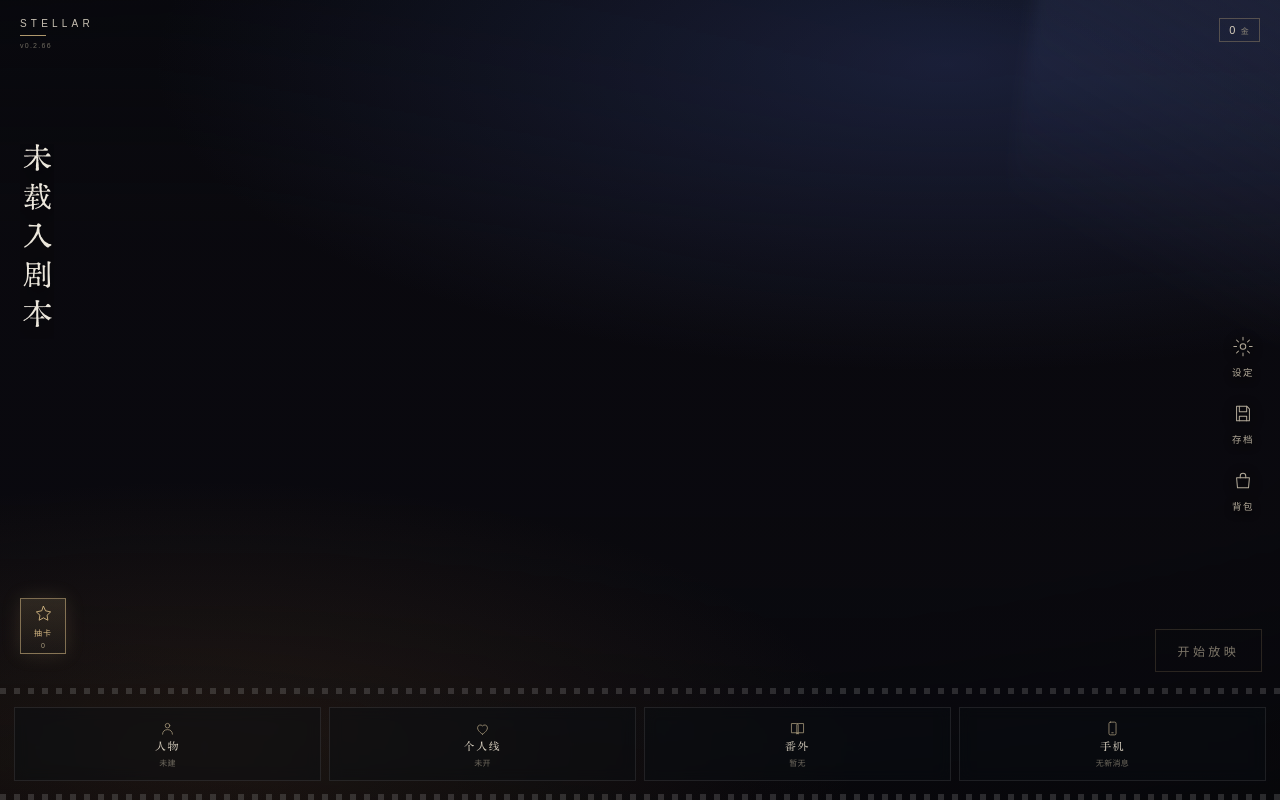
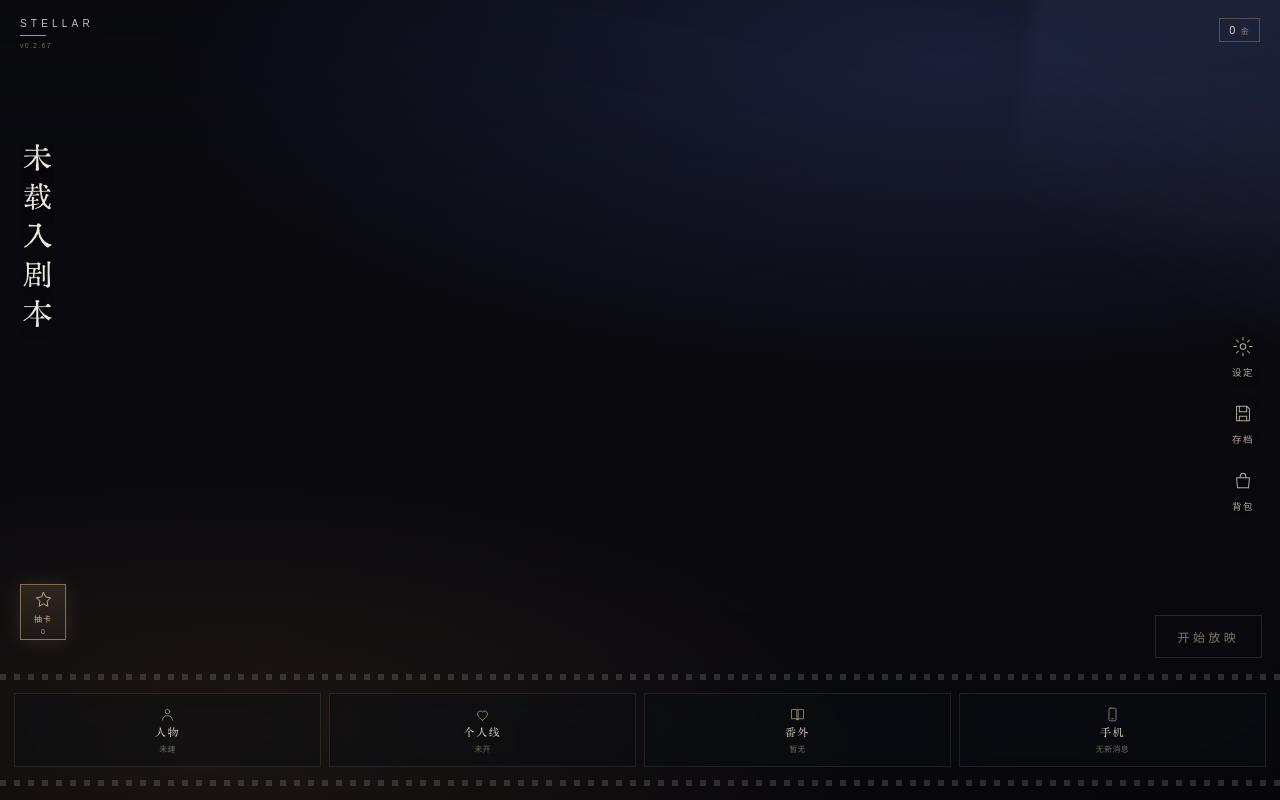
Before and after one commit to xiyu098520/Stellar-Love, a Next.js app: page / in a window 1280 px wide. Built offline with nearby package versions, Linux system fonts and the light colour scheme.

Commit message:
style: 胶片条上移 14px，留出底部呼吸（v0.2.67）

```diff
--- a/app/globals.css
+++ b/app/globals.css
@@ -1576,7 +1576,7 @@ body { background: transparent; }
 .lobby-a .a-gacha {
   position: absolute;
   left: calc(20px + env(safe-area-inset-left));
-  bottom: 146px;
+  bottom: 160px;
   z-index: 6;
   width: 46px;
   height: 56px;
@@ -1615,7 +1615,7 @@ body { background: transparent; }
 .lobby-a .a-start {
   position: absolute;
   right: calc(18px + env(safe-area-inset-right));
-  bottom: 128px;
+  bottom: 142px;
   z-index: 6;
   font-family: var(--sans);
   font-size: 12px;
@@ -1637,7 +1637,7 @@ body { background: transparent; }
   position: absolute;
   left: 0;
   right: 0;
-  bottom: 0;
+  bottom: 14px;
   z-index: 5;
   height: 112px;
   padding: 0 14px;
--- a/app/page.tsx
+++ b/app/page.tsx
@@ -125,7 +125,7 @@ export default function Lobby() {
         <div className="a-brand">
           STELLAR
           <i />
-          <small>v0.2.66</small>
+          <small>v0.2.67</small>
         </div>
         <div className="a-coin">
           {ready ? (wallet?.money ?? 0).toLocaleString('en-US') : '—'}
```
